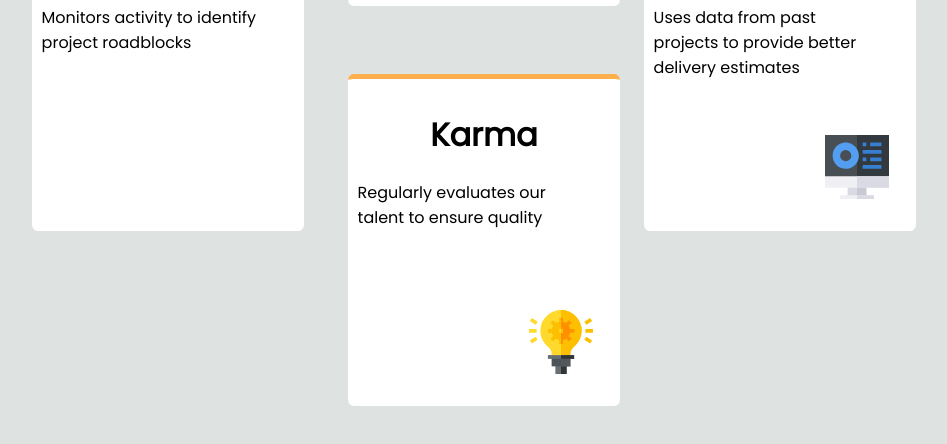
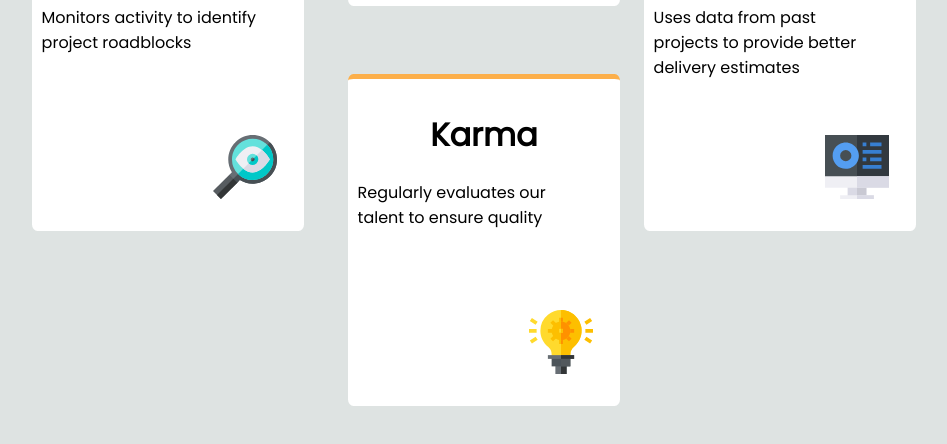
Before and after one commit to chasan97/four_table, a plain HTML site: page index.html in a window 1280 px wide. Shown: the part 620-1064 px from the top of the page, without its empty margins (166-1113 px from the left). Drawn offline with Linux system fonts and the light colour scheme; the site is published under a folder, as on GitHub Pages, so addresses that start at the root find nothing.

Commit message:
Update index.html

```diff
--- a/index.html
+++ b/index.html
@@ -21,7 +21,7 @@
   <div class="supervisor">
       <h1>Supervisor</h1>
       <p class="supervisor-p">Monitors activity to identify project roadblocks</p>
-      <img class="supervisor-img" src="/icon-supervisor.svg" alt="">
+      <img class="supervisor-img" src="icon-supervisor.svg" alt="">
     </div>
 
     <div class="team-builder">
```
